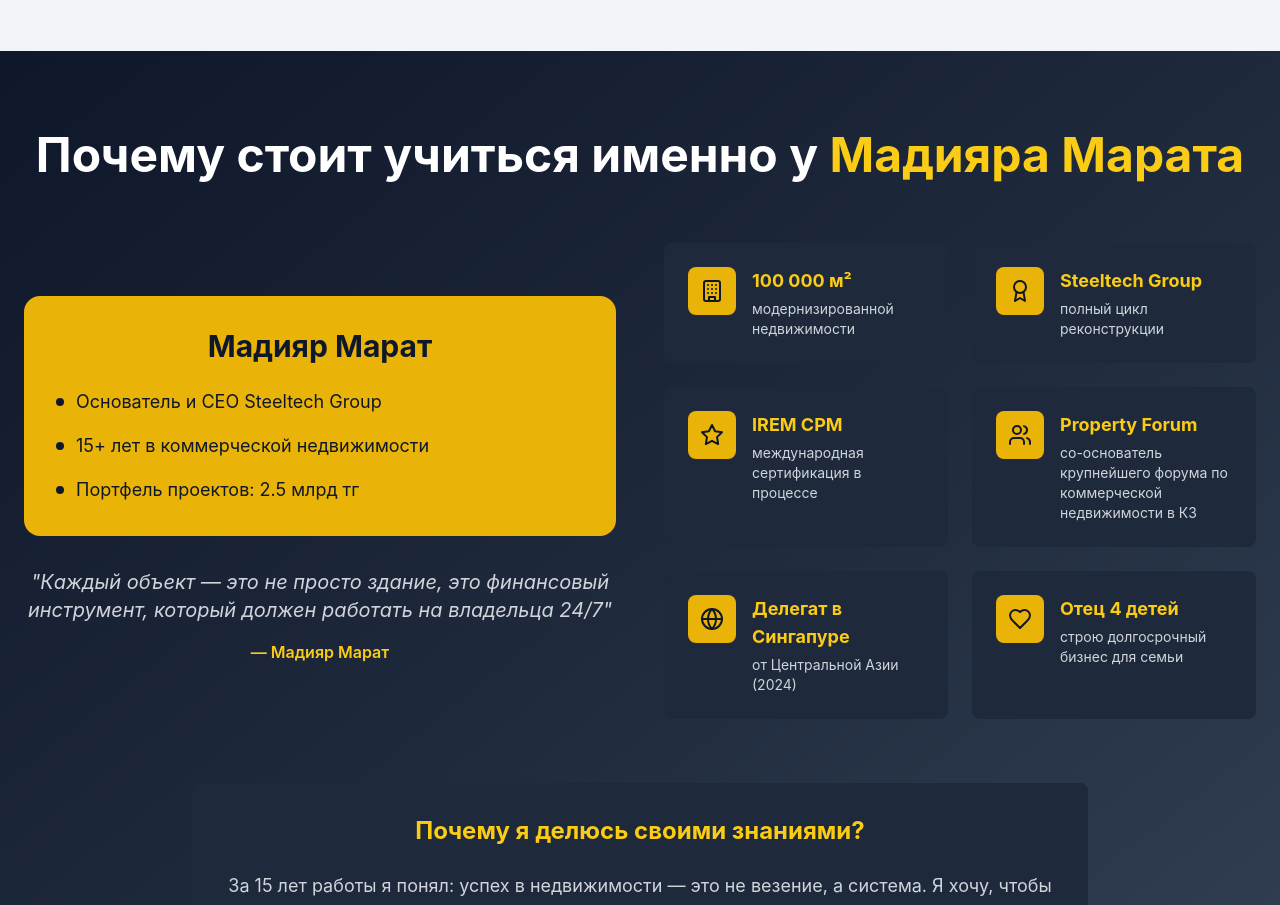
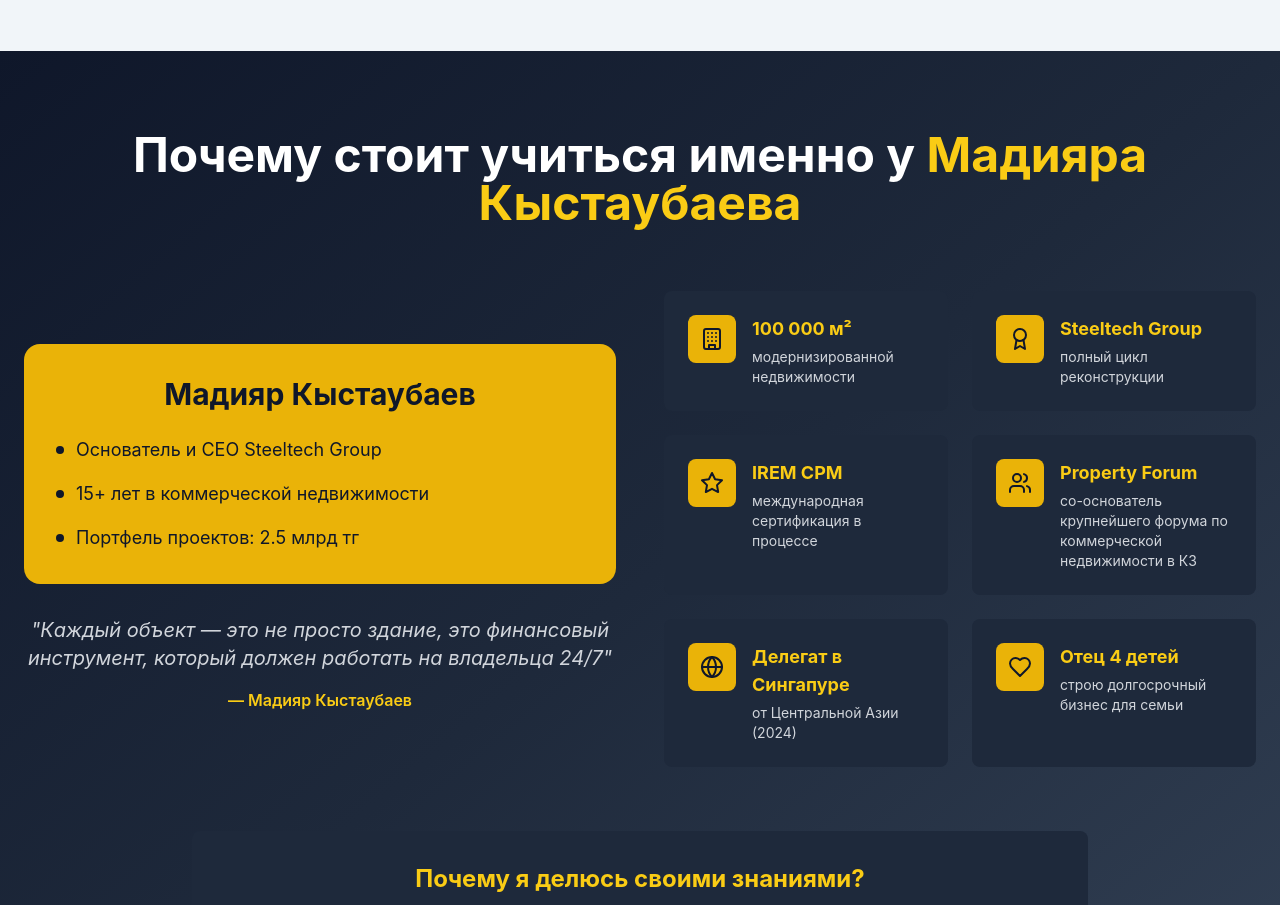
Before and after one commit to Danial992/landing, a React (Vite) app: page / in a window 1280 px wide. Shown: the part 4760-5665 px from the top of the page. Built offline with nearby package versions, Linux system fonts and the light colour scheme.

Commit message:
Update SpeakerSection.tsx

```diff
--- a/src/components/SpeakerSection.tsx
+++ b/src/components/SpeakerSection.tsx
@@ -40,14 +40,14 @@
       <div className="max-w-7xl mx-auto">
         <div className="text-center mb-16">
           <h2 className="text-4xl lg:text-5xl font-bold mb-6">
-            Почему стоит учиться именно у <span className="text-yellow-400">Мадияра Марата</span>
+            Почему стоит учиться именно у <span className="text-yellow-400">Мадияра Кыстаубаева</span>
           </h2>
         </div>
 
         <div className="grid lg:grid-cols-2 gap-12 items-center">
           <div className="space-y-8">
             <div className="bg-yellow-500 text-slate-900 rounded-2xl p-8">
-              <h3 className="text-3xl font-bold mb-6 text-center">Мадияр Марат</h3>
+              <h3 className="text-3xl font-bold mb-6 text-center">Мадияр Кыстаубаев</h3>
               <div className="space-y-4 text-lg">
                 <div className="flex items-center space-x-3">
                   <div className="w-2 h-2 bg-slate-900 rounded-full"></div>
@@ -69,7 +69,7 @@
                 "Каждый объект — это не просто здание, это финансовый инструмент,
                 который должен работать на владельца 24/7"
               </blockquote>
-              <p className="text-yellow-400 font-semibold">— Мадияр Марат</p>
+              <p className="text-yellow-400 font-semibold">— Мадияр Кыстаубаев</p>
             </div>
           </div>
 
```
